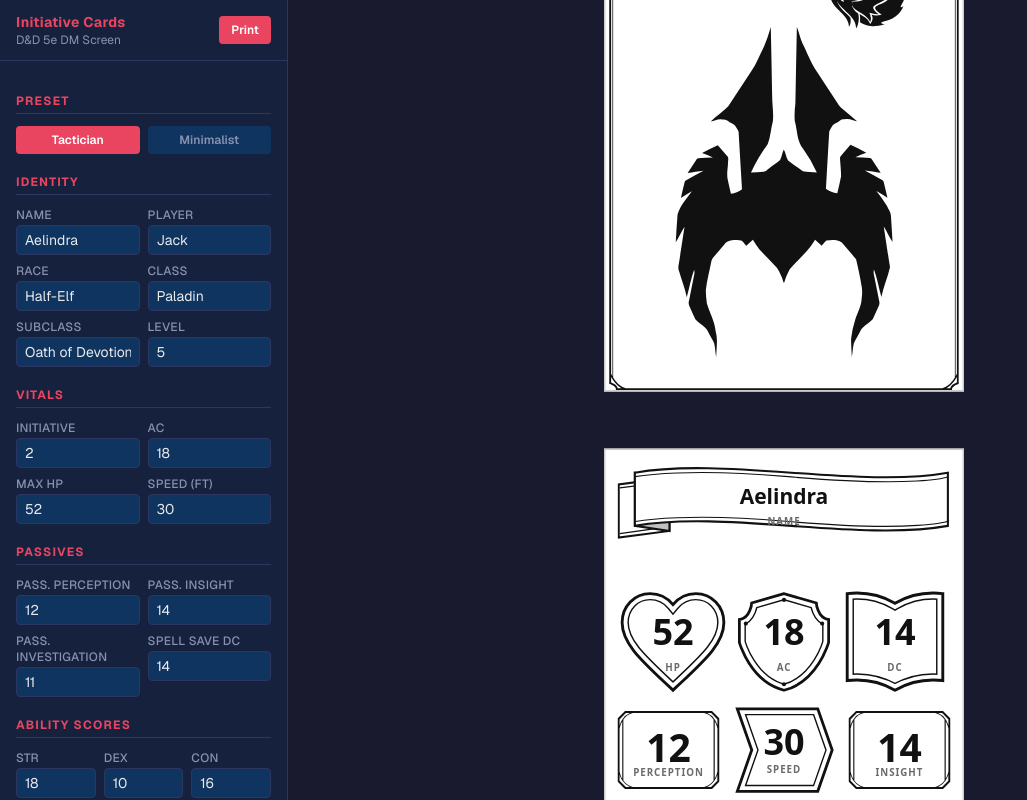
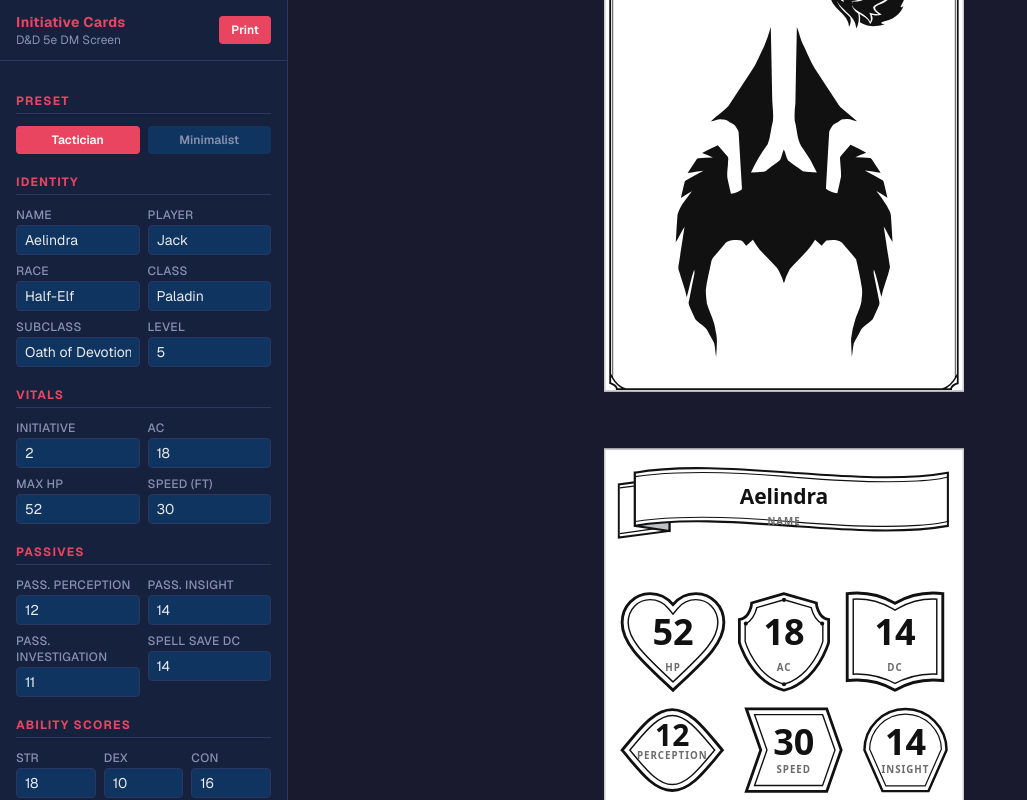
Before and after one commit to Jackclarke95/initiative-card-generator, a Next.js app: page / in a window 1280 px wide. Shown: the whole page, without its empty margins (0-1027 px from the left). Built offline with nearby package versions, Linux system fonts and the light colour scheme.

Commit message:
Add perception (eye) and insight (orb) icons

```diff
--- a/components/CardFrames.tsx
+++ b/components/CardFrames.tsx
@@ -458,6 +458,75 @@ export function Chevron({
   );
 }
 
+// ── Eye (Passive Perception) — companion piece to the Heart/Shield ────
+// A symmetric almond/vesica silhouette on the same 57.6 × 55.08 canvas as
+// the Heart and Save book, with matching corner points (2.4 / 55.2) so it
+// sits at the same scale in the row. Pointed canthi left and right, lids
+// curving away evenly top and bottom — taller than a flat almond (width
+// 52.8 : height 42.56, ≈1.24 aspect) so the label has vertical room.
+const EYE_SHAPE =
+  "M2.4,27.54C10.4,18.34,18.4,6.22,28.8,6.22C39.2,6.22,47.2,18.34,55.2,27.54C47.2,36.74,39.2,48.78,28.8,48.78C18.4,48.78,10.4,36.74,2.4,27.54Z";
+
+/** Eye-shaped stat frame with value + label, e.g. "15" over "Perception".
+ *  Cropped tight to the shape's own bounds (plus the usual 2.4-unit
+ *  margin) rather than the shared 57.6 × 55.08 canvas, so its container's
+ *  width/height ratio matches what's actually drawn — without this, the
+ *  taller-than-wide canvas leaves the shape letterboxed and undersized,
+ *  and the label overflows past its visibly-smaller edges. */
+export function Eye({
+  width,
+  height,
+  value,
+  label,
+}: FrameProps & { value?: React.ReactNode; label?: string }) {
+  return (
+    <IconFrame
+      width={width}
+      height={height}
+      path={EYE_SHAPE}
+      viewBox="0 3.82 57.6 47.36"
+      value={value}
+      label={label}
+      // The canthi taper the interior narrow near top and bottom — pull
+      // the label up off the point, into the wider zone nearer centre,
+      // and cap the value a bit smaller so it doesn't grow into the top
+      // taper once the label zone eats into its space.
+      bottomInset={Math.round(height * 0.3)}
+      maxValueSize={20}
+    />
+  );
+}
+
+// ── Orb (Passive Insight) — a scrying orb mounted on a stand ──────────
+// Just two pieces: a true circle (the orb — radius stays circular, never
+// stretched) sitting directly on a trapezium (the stand), meeting at the
+// circle's widest point (its equator) so the trapezium's top edge is the
+// full-diameter chord — the widest a plain circle+trapezium join can be —
+// then tapering straight down to a flat foot. Flat foot (not a point)
+// leaves room for a longer label than a sharp tip would.
+const ORB_SHAPE = "M3.8,27A25,25,0,1,1,53.8,27L42.8,52L14.8,52Z";
+
+/** Orb-on-a-stand stat frame with value + label, e.g. "13" over "Insight".
+ *  Cropped tight to the shape's own bounds (see the Eye's note above) so
+ *  its narrow container isn't letterboxed against the shared canvas. */
+export function Orb({
+  width,
+  height,
+  value,
+  label,
+}: FrameProps & { value?: React.ReactNode; label?: string }) {
+  return (
+    <IconFrame
+      width={width}
+      height={height}
+      path={ORB_SHAPE}
+      viewBox="1.4 -0.4 54.8 54.8"
+      value={value}
+      label={label}
+    />
+  );
+}
+
 // ── vital-top/mid/bottom.svg (164.94 × 63.89/49.7/49.7) ───────────────
 // The stacked vitals column from the sheet: ornate caps top and bottom,
 // wavy junction edges between the pieces. Pre-scaled 0.5× so the tall
--- a/components/InitiativeCard.tsx
+++ b/components/InitiativeCard.tsx
@@ -5,12 +5,13 @@ import { DamageTypeIcon } from "@/components/Icons";
 import { getClassLogo } from "@/components/ClassLogos";
 import {
   PlayerFrame,
-  VitalBox,
   SaveBox,
   VitalStackRow,
   Chevron,
   Shield,
   Heart,
+  Eye,
+  Orb,
   NameScroll,
   DragonScroll,
   SCROLL_DRAGON_BOX,
@@ -72,6 +73,10 @@ function DmFace({ card }: { card: CardData }) {
   // The hearts (HP, Save) are drawn 1.2× wider than the shield.
   const heartW = Math.round(badgeW * 1.2);
   const saveW = heartW;
+  // Eye/Orb (Perception/Insight) share the Chevron's height so the row
+  // reads as one size; each width follows its own shape's viewBox aspect.
+  const eyeW = Math.round(S.shH * 1.2162);
+  const orbW = Math.round(S.shH * 1.0);
 
   const classLine = [
     card.characterClass,
@@ -189,14 +194,14 @@ function DmFace({ card }: { card: CardData }) {
             }}
           >
             {toggles.showPassives ? (
-              <VitalBox
+              <Eye
                 value={card.passivePerception}
                 label="Perception"
-                width={68}
-                height={S.sqH}
+                width={eyeW}
+                height={S.shH}
               />
             ) : (
-              <div style={{ width: 68 }} />
+              <div style={{ width: eyeW }} />
             )}
             <Chevron
               value={card.speed}
@@ -205,14 +210,14 @@ function DmFace({ card }: { card: CardData }) {
               height={S.shH}
             />
             {toggles.showPassives ? (
-              <VitalBox
+              <Orb
                 value={card.passiveInsight}
                 label="Insight"
-                width={68}
-                height={S.sqH}
+                width={orbW}
+                height={S.shH}
               />
             ) : (
-              <div style={{ width: 68 }} />
+              <div style={{ width: orbW }} />
             )}
           </div>
         </div>
```
